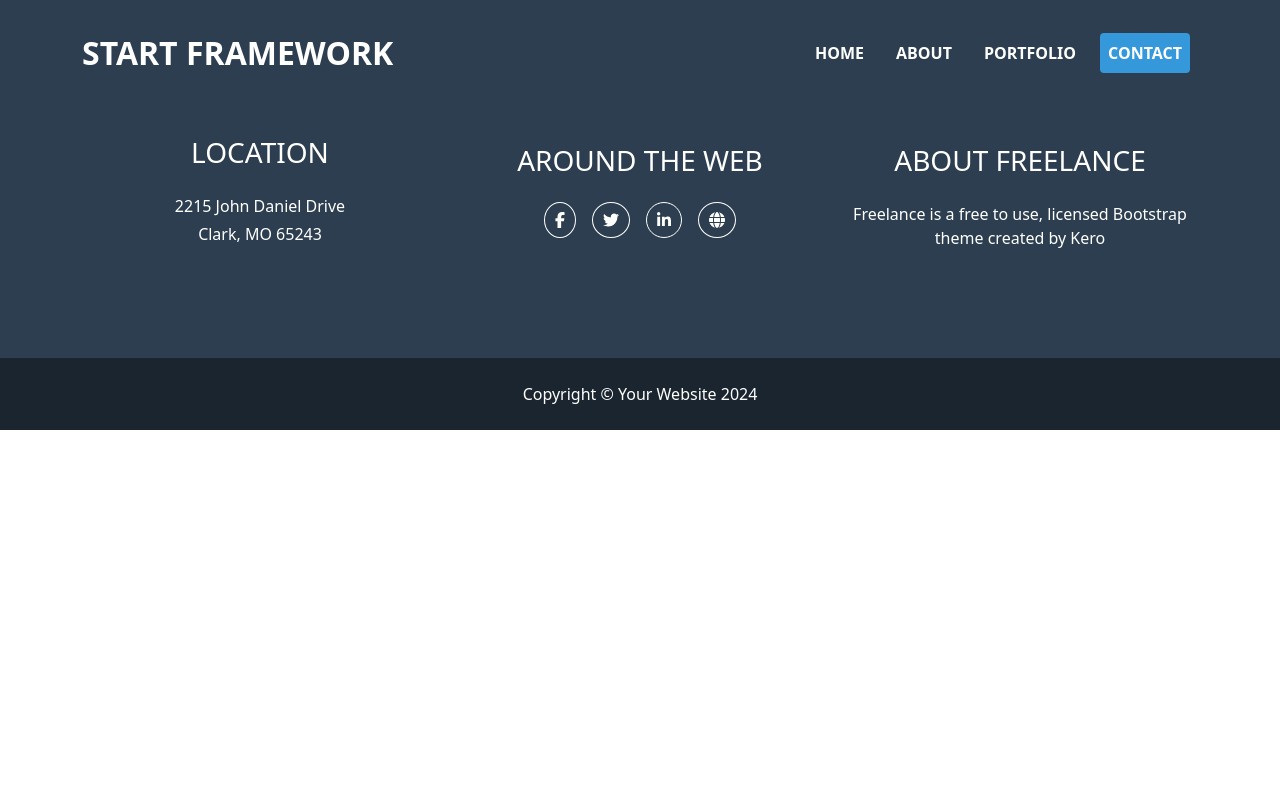
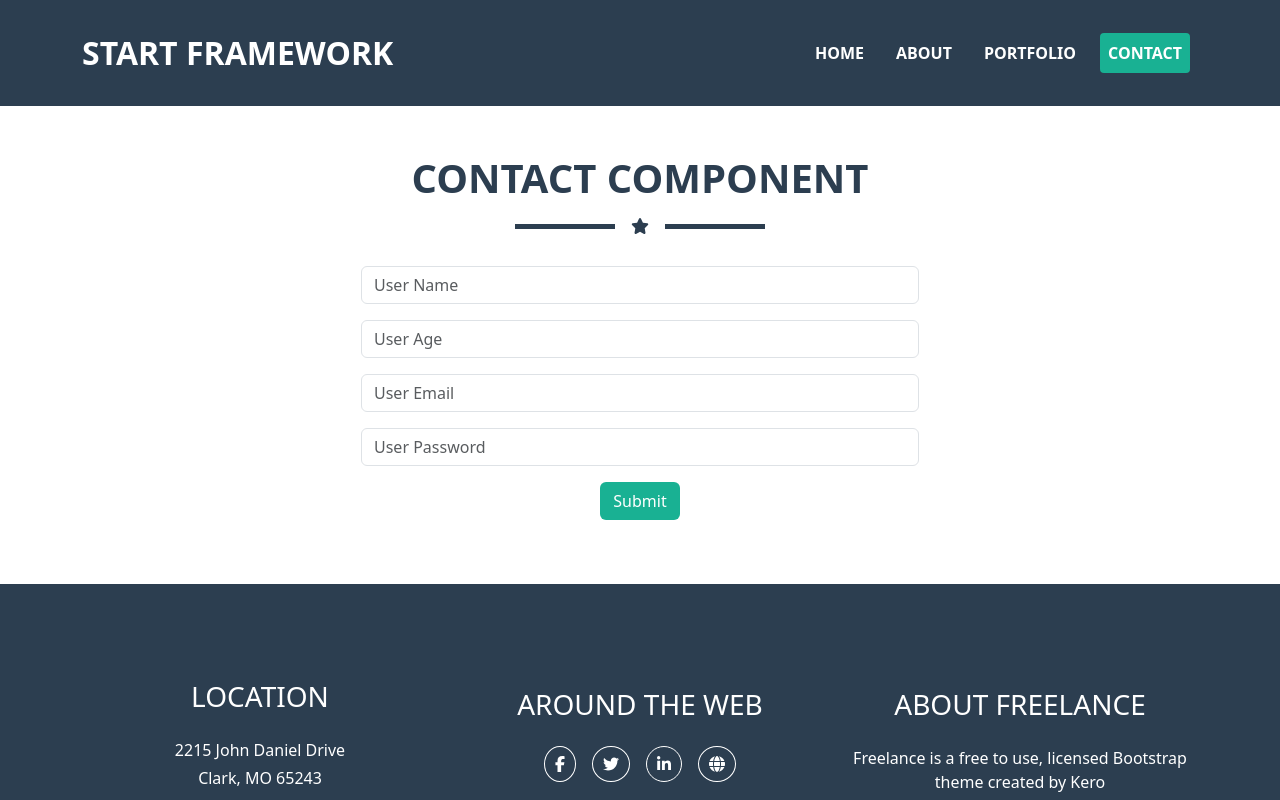
Before and after one commit to kero-edward/startFramework, an Angular app: page /contact in a window 1280 px wide. Shown: the top 800 px of the page. Built offline with nearby package versions, Linux system fonts and the light colour scheme.

Commit message:
finished from contact component

```diff
--- a/src/app/components/contact/contact.component.css
+++ b/src/app/components/contact/contact.component.css
@@ -0,0 +1,17 @@
+section {
+  margin-top: 106px;
+}
+
+.title {
+  color: #2C3E50;
+}
+
+.line {
+  width: 100px;
+  height: 5px;
+  background-color: #2C3E50;
+}
+
+form button {
+  background-color: #19B193;
+}
--- a/src/app/components/contact/contact.component.html
+++ b/src/app/components/contact/contact.component.html
@@ -1 +1,27 @@
-<p>contact works!</p>
+<section class="text-white d-flex flex-column justify-content-center align-items-center py-5">
+  <div class="title d-flex flex-column justify-content-center align-items-center">
+    <h2 class="fs-1 fw-bolder m-0 text-uppercase ">contact component</h2>
+    <div class="star my-3 d-flex gap-3 align-items-center">
+      <div class="line"></div>
+      <i class="fa-solid fa-star"></i>
+      <div class="line"></div>
+    </div>
+  </div>
+  <div class="container my-3">
+    <form class="d-flex flex-column justify-content-center align-items-center">
+      <div class="mb-3 w-50">
+        <input type="text" class="form-control" placeholder="User Name">
+      </div>
+      <div class="mb-3 w-50">
+        <input type="number" class="form-control" placeholder="User Age">
+      </div>
+      <div class="mb-3 w-50">
+        <input type="email" class="form-control" placeholder="User Email">
+      </div>
+      <div class="mb-3 w-50">
+        <input type="password" class="form-control" placeholder="User Password">
+      </div>
+      <button type="submit" class="btn text-white">Submit</button>
+    </form>
+  </div>
+</section>
--- a/src/app/components/header/header.component.css
+++ b/src/app/components/header/header.component.css
@@ -3,7 +3,7 @@ nav.navbar {
 }
 
 .active {
-  background-color: #3498db;
+  background-color: #19B193;
   border-radius: 4px;
   -webkit-border-radius: 4px;
   -moz-border-radius: 4px;
```
